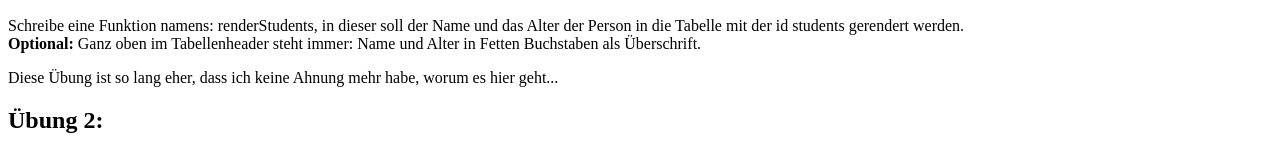
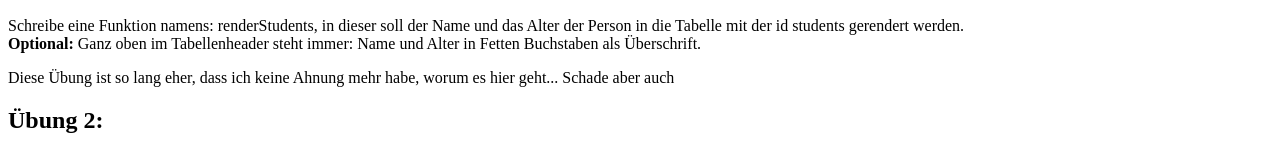
Before and after one commit to ChrDuus/merge-bung, a plain HTML site: page index.html in a window 1280 px wide. Shown: the part 148-302 px from the top of the page. Drawn offline with Linux system fonts and the light colour scheme.

Commit message:
span edited again

```diff
--- a/index.html
+++ b/index.html
@@ -20,7 +20,7 @@
         <b>Optional:</b> Ganz oben im Tabellenheader steht immer: Name und Alter in Fetten Buchstaben als Überschrift.
     </p>
     <table id="students"></table>
-    <span>Diese Übung ist so lang eher, dass ich keine Ahnung mehr habe, worum es hier geht...</span>
+    <span>Diese Übung ist so lang eher, dass ich keine Ahnung mehr habe, worum es hier geht... Schade aber auch</span>
 
 
 
```
